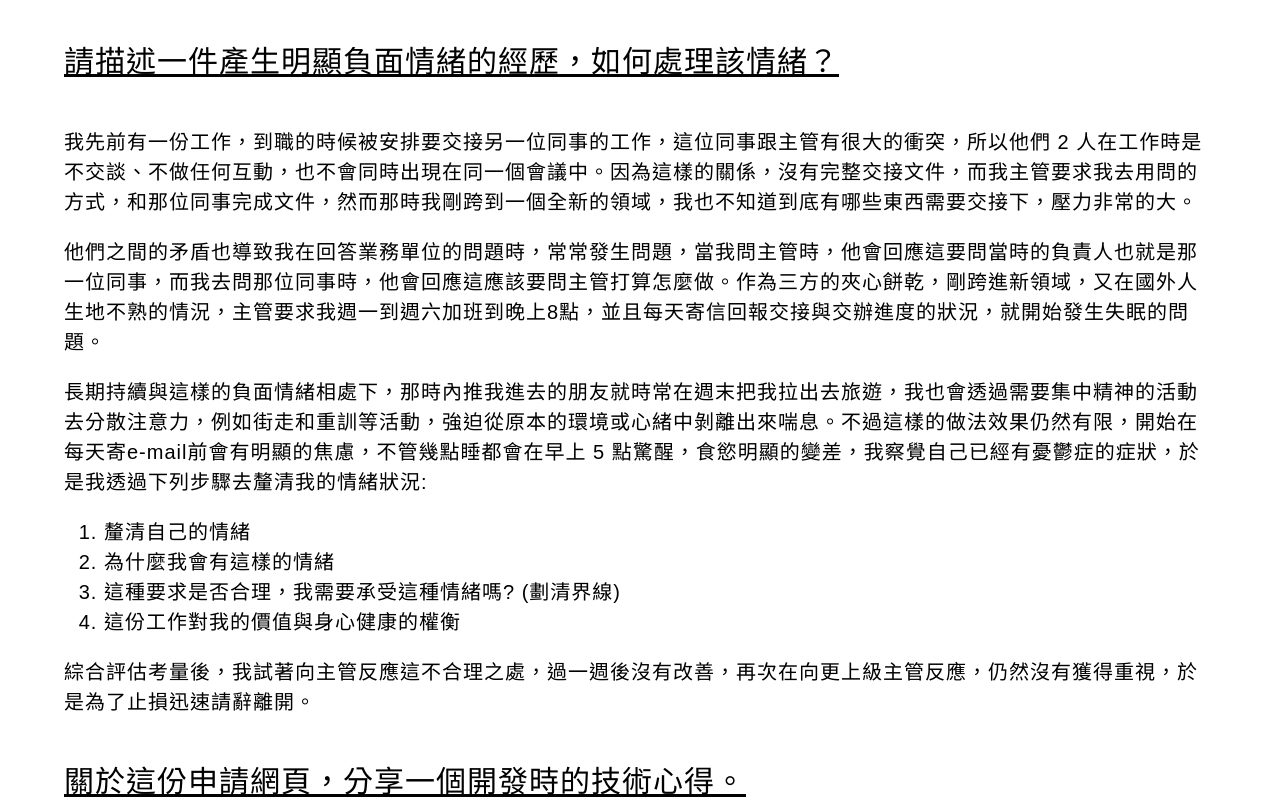
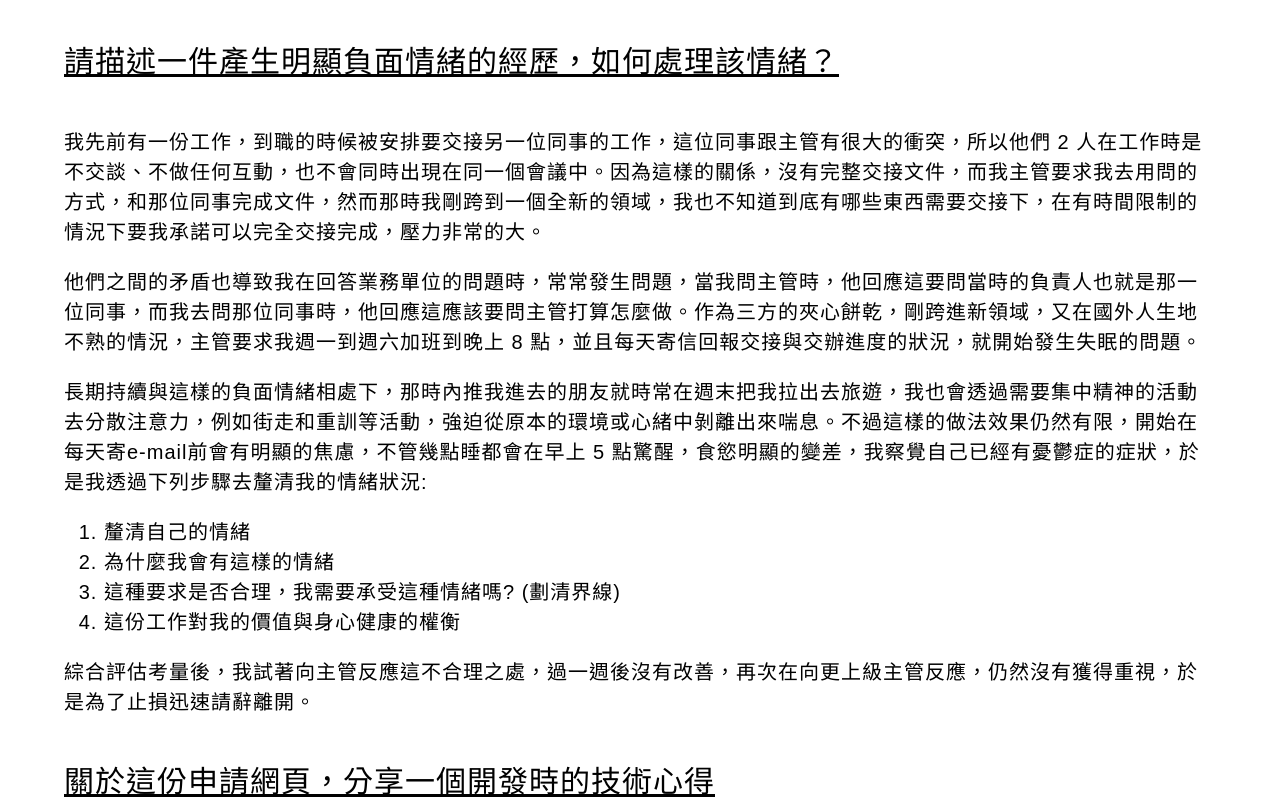
Before and after one commit to wengboyu/wengboyu.github.io, a plain HTML site: page index.html in a window 1280 px wide. Shown: the part 1681-2482 px from the top of the page. Drawn offline with Linux system fonts and the light colour scheme.

Commit message:
<feat> update content

```diff
--- a/index.html
+++ b/index.html
@@ -122,8 +122,8 @@
         </section>
         <section class="content">
             <div class="col2">
-                <p>我先前有一份工作，到職的時候被安排要交接另一位同事的工作，這位同事跟主管有很大的衝突，所以他們 2 人在工作時是不交談、不做任何互動，也不會同時出現在同一個會議中。因為這樣的關係，沒有完整交接文件，而我主管要求我去用問的方式，和那位同事完成文件，然而那時我剛跨到一個全新的領域，我也不知道到底有哪些東西需要交接下，壓力非常的大。</p>
-                <p>他們之間的矛盾也導致我在回答業務單位的問題時，常常發生問題，當我問主管時，他會回應這要問當時的負責人也就是那一位同事，而我去問那位同事時，他會回應這應該要問主管打算怎麼做。作為三方的夾心餅乾，剛跨進新領域，又在國外人生地不熟的情況，主管要求我週一到週六加班到晚上8點，並且每天寄信回報交接與交辦進度的狀況，就開始發生失眠的問題。</p>
+                <p>我先前有一份工作，到職的時候被安排要交接另一位同事的工作，這位同事跟主管有很大的衝突，所以他們 2 人在工作時是不交談、不做任何互動，也不會同時出現在同一個會議中。因為這樣的關係，沒有完整交接文件，而我主管要求我去用問的方式，和那位同事完成文件，然而那時我剛跨到一個全新的領域，我也不知道到底有哪些東西需要交接下，在有時間限制的情況下要我承諾可以完全交接完成，壓力非常的大。</p>
+                <p>他們之間的矛盾也導致我在回答業務單位的問題時，常常發生問題，當我問主管時，他回應這要問當時的負責人也就是那一位同事，而我去問那位同事時，他回應這應該要問主管打算怎麼做。作為三方的夾心餅乾，剛跨進新領域，又在國外人生地不熟的情況，主管要求我週一到週六加班到晚上 8 點，並且每天寄信回報交接與交辦進度的狀況，就開始發生失眠的問題。</p>
                 <p>長期持續與這樣的負面情緒相處下，那時內推我進去的朋友就時常在週末把我拉出去旅遊，我也會透過需要集中精神的活動去分散注意力，例如街走和重訓等活動，強迫從原本的環境或心緒中剝離出來喘息。不過這樣的做法效果仍然有限，開始在每天寄e-mail前會有明顯的焦慮，不管幾點睡都會在早上 5 點驚醒，食慾明顯的變差，我察覺自己已經有憂鬱症的症狀，於是我透過下列步驟去釐清我的情緒狀況:</p>
                 <ol>
                     <li>釐清自己的情緒</li>
@@ -137,7 +137,7 @@
 
         <section class="headline">
             <div class="col1">
-                關於這份申請網頁，分享一個開發時的技術心得。
+                關於這份申請網頁，分享一個開發時的技術心得
             </div>
         </section>
         <section class="content">
```
